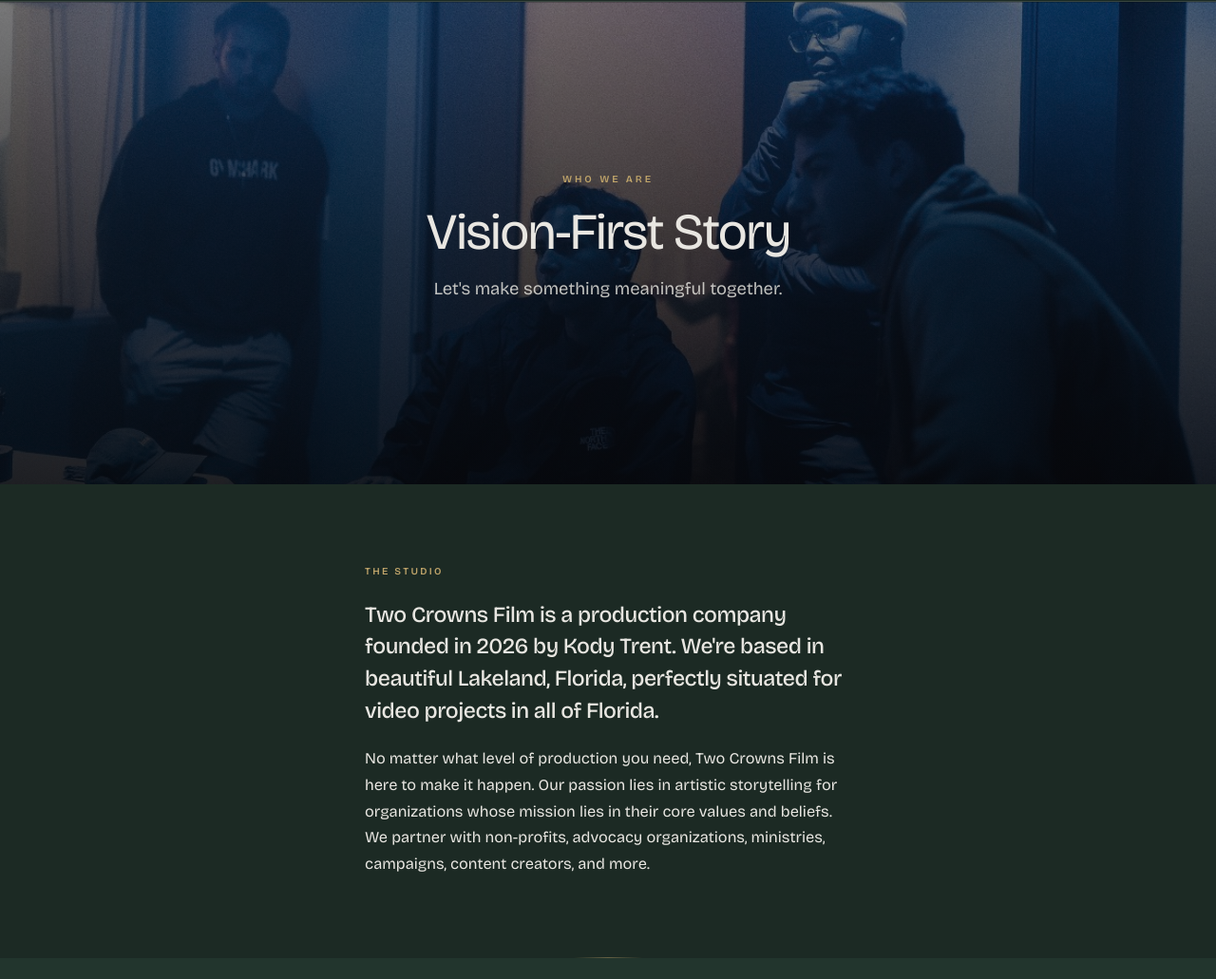
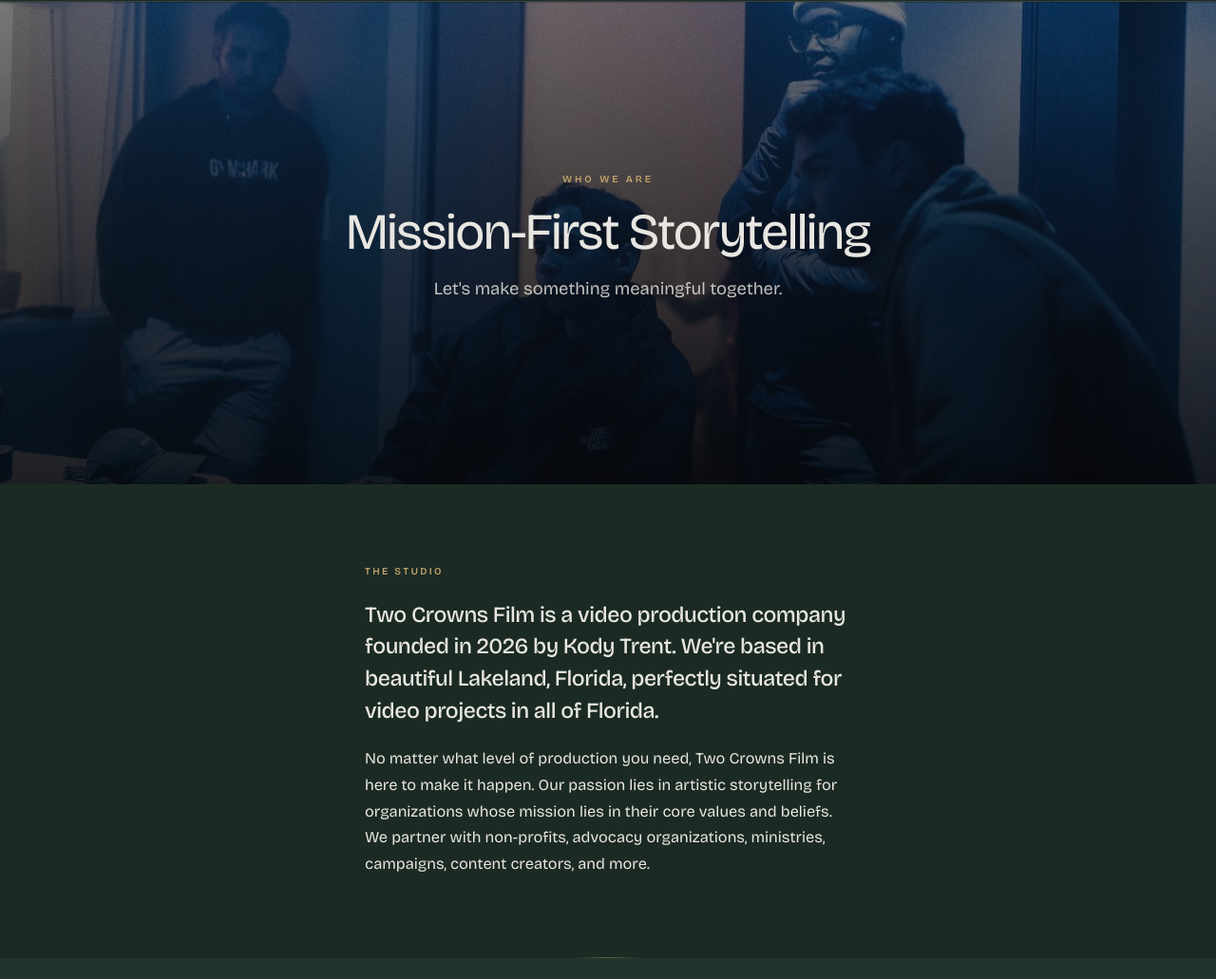
Before and after one commit to Kody2C/twocrownsfilm-website, a website built with Vite: page about/index.html in a window 1280 px wide. Shown: the part 66-1097 px from the top of the page at 95% size. Built offline with nearby package versions, Linux system fonts and the light colour scheme; no server answers.

```diff
--- a/about/index.html
+++ b/about/index.html
@@ -57,16 +57,16 @@
     <div class="aboutpg-hero__overlay" aria-hidden="true"></div>
     <div class="aboutpg-hero__inner fade-up">
       <p class="aboutpg-hero__eyebrow">Who we are</p>
-      <h1 id="aboutpg-hero-title" class="aboutpg-hero__title">Vision-First Story</h1>
+      <h1 id="aboutpg-hero-title" class="aboutpg-hero__title">Mission-First Storytelling</h1>
       <p class="aboutpg-hero__sub">Let's make something meaningful together.</p>
     </div>
   </header>
 
   <section class="aboutpg-strip aboutpg-strip--intro" aria-labelledby="aboutpg-studio">
     <div class="aboutpg-wrap">
-      <p id="aboutpg-studio" class="aboutpg-eyebrow">The studio</p>
+      <p id="aboutpg-studio" class="aboutpg-eyebrow">The Studio</p>
       <p class="aboutpg-lead">
-        Two Crowns Film is a production company founded in 2026 by Kody Trent. We're based in beautiful Lakeland, Florida, perfectly situated for video projects in all of Florida.
+        Two Crowns Film is a video production company founded in 2026 by Kody Trent. We're based in beautiful Lakeland, Florida, perfectly situated for video projects in all of Florida.
       </p>
       <p class="aboutpg-body">
         No matter what level of production you need, Two Crowns Film is here to make it happen. Our passion lies in artistic storytelling for organizations whose mission lies in their core values and beliefs. We partner with non-profits, advocacy organizations, ministries, campaigns, content creators, and more.
```
